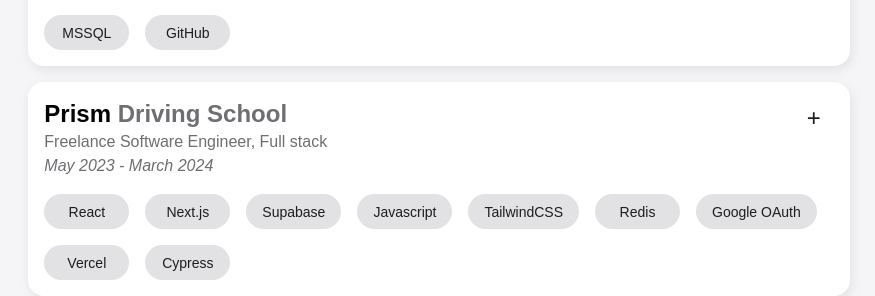
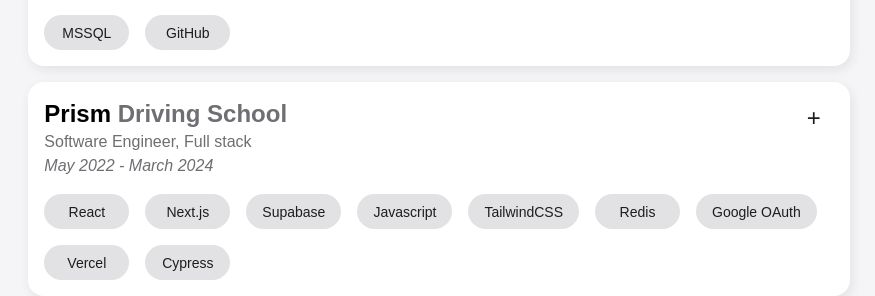
Before and after one commit to msabeeh01/My_Portfolio, a Next.js app: page / in a window 1280 px wide. Shown: the part 940-1236 px from the top of the page, without its empty margins (201-1076 px from the left). Built offline with nearby package versions, Linux system fonts and the light colour scheme; a web font is replaced by a local one.

Commit message:
fixed dates

```diff
--- a/components/ExperienceSet/ExperienceSetCombine.tsx
+++ b/components/ExperienceSet/ExperienceSetCombine.tsx
@@ -27,7 +27,7 @@
   },
   {
     job: "Prism Driving School",
-    position: "Freelance Software Engineer, Full stack",
+    position: "Software Engineer, Full stack",
     skills: [
       "React",
       "Next.js",
@@ -47,7 +47,7 @@
 "Built CSS component library to standardize UI across app screens, reducing feature dev time from 3 to 1 day(s).",
 
     ],
-    date: "May 2023 - March 2024",
+    date: "May 2022 - March 2024",
   },
   {
     job: "Hakka Designs",
```
